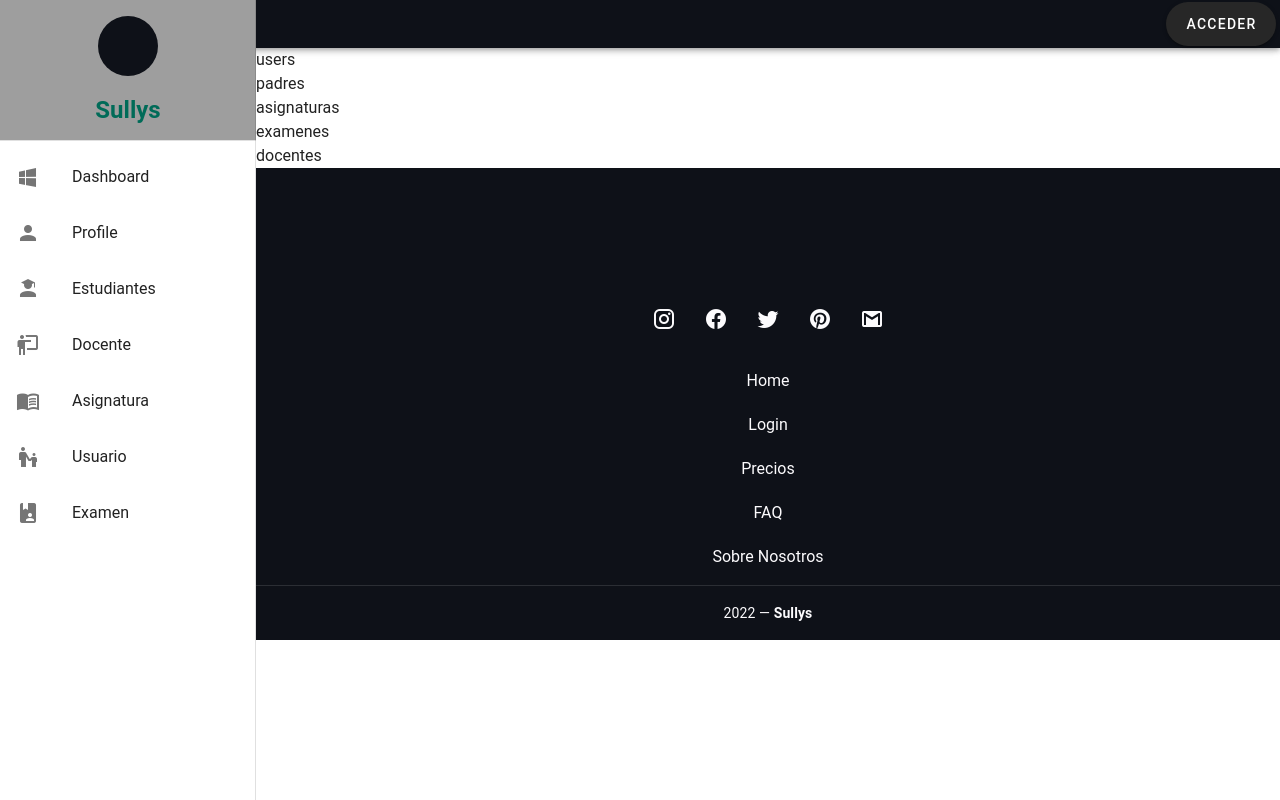
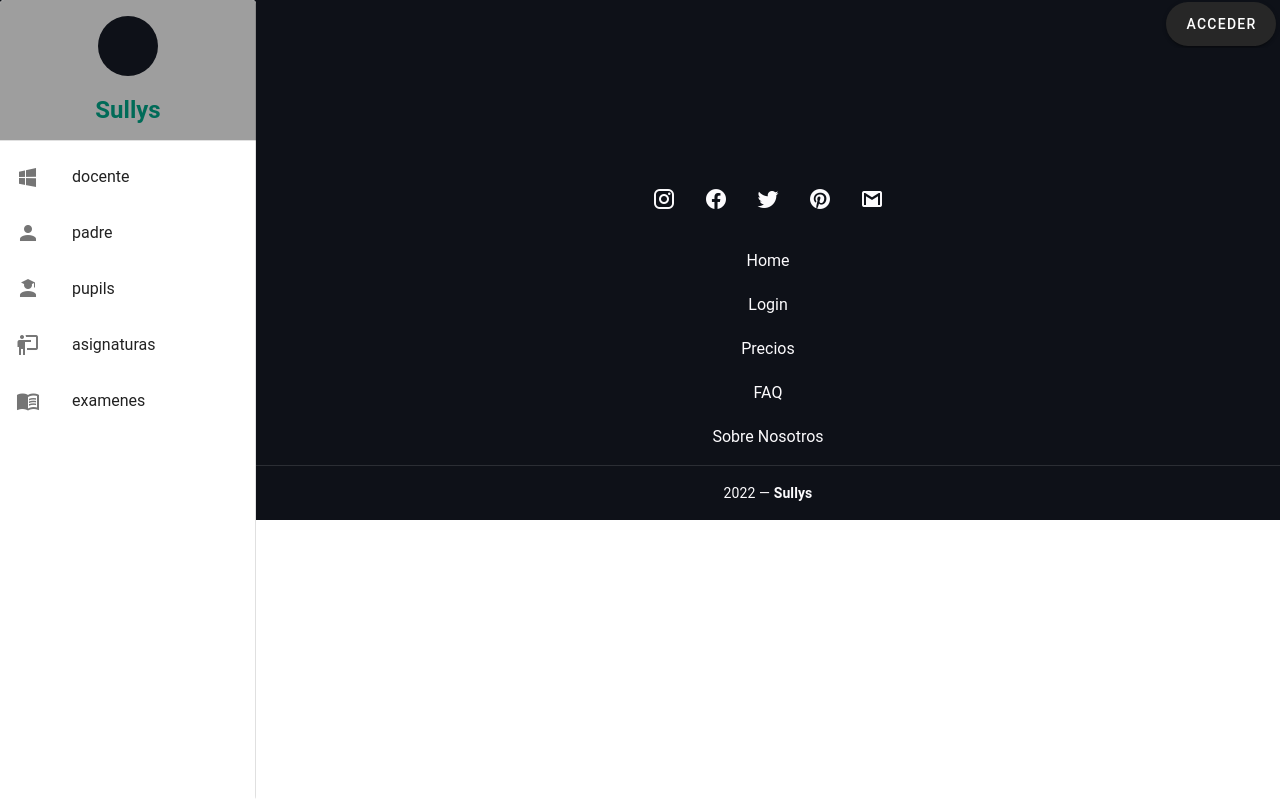
Before and after one commit to aimara-marrero/sullys-frontend, a Vue app: page /dashboard in a window 1280 px wide. Built offline with nearby package versions, Linux system fonts and the light colour scheme; no server answers; grey boxes are pictures that could not be loaded; a web font is replaced by a local one.

Commit message:
Dashboard preliminar version of showing components

```diff
--- /dev/null
+++ b/src/components/PupilsComponent.vue
@@ -0,0 +1,146 @@
+
+<template>
+    <div>
+      <v-data-table
+        :headers="headers"
+        :items="desserts"
+        :sort-by.sync="sortBy"
+        :sort-desc.sync="sortDesc"
+        class="elevation-1"
+      ></v-data-table>
+      <div class="text-center pt-2">
+        <v-btn
+          color="primary"
+          class="mr-2"
+          @click="toggleOrder"
+        >
+          Toggle sort order
+        </v-btn>
+        <v-btn
+          color="primary"
+          @click="nextSort"
+        >
+          Sort next column
+        </v-btn>
+      </div>
+    </div>
+  </template>
+
+<script>
+  export default {
+    data () {
+      return {
+        sortBy: 'fat',
+        sortDesc: false,
+        headers: [
+          {
+            text: 'Dessert (100g serving)',
+            align: 'start',
+            value: 'name',
+          },
+          { text: 'Calories', value: 'calories' },
+          { text: 'Fat (g)', value: 'fat' },
+          { text: 'Carbs (g)', value: 'carbs' },
+          { text: 'Protein (g)', value: 'protein' },
+          { text: 'Iron (%)', value: 'iron' },
+        ],
+        desserts: [
+          {
+            name: 'Frozen Yogurt',
+            calories: 159,
+            fat: 6.0,
+            carbs: 24,
+            protein: 4.0,
+            iron: '1%',
+          },
+          {
+            name: 'Ice cream sandwich',
+            calories: 237,
+            fat: 9.0,
+            carbs: 37,
+            protein: 4.3,
+            iron: '1%',
+          },
+          {
+            name: 'Eclair',
+            calories: 262,
+            fat: 16.0,
+            carbs: 23,
+            protein: 6.0,
+            iron: '7%',
+          },
+          {
+            name: 'Cupcake',
+            calories: 305,
+            fat: 3.7,
+            carbs: 67,
+            protein: 4.3,
+            iron: '8%',
+          },
+          {
+            name: 'Gingerbread',
+            calories: 356,
+            fat: 16.0,
+            carbs: 49,
+            protein: 3.9,
+            iron: '16%',
+          },
+          {
+            name: 'Jelly bean',
+            calories: 375,
+            fat: 0.0,
+            carbs: 94,
+            protein: 0.0,
+            iron: '0%',
+          },
+          {
+            name: 'Lollipop',
+            calories: 392,
+            fat: 0.2,
+            carbs: 98,
+            protein: 0,
+            iron: '2%',
+          },
+          {
+            name: 'Honeycomb',
+            calories: 408,
+            fat: 3.2,
+            carbs: 87,
+            protein: 6.5,
+            iron: '45%',
+          },
+          {
+            name: 'Donut',
+            calories: 452,
+            fat: 25.0,
+            carbs: 51,
+            protein: 4.9,
+            iron: '22%',
+          },
+          {
+            name: 'KitKat',
+            calories: 518,
+            fat: 26.0,
+            carbs: 65,
+            protein: 7,
+            iron: '6%',
+          },
+        ],
+      }
+    },
+    methods: {
+      toggleOrder () {
+        this.sortDesc = !this.sortDesc
+      },
+      nextSort () {
+        let index = this.headers.findIndex(h => h.value === this.sortBy)
+        index = (index + 1) % this.headers.length
+        this.sortBy = this.headers[index].value
+      },
+    },
+  }
+</script>
+
+<style lang="scss" scoped>
+
+</style>
--- a/src/components/SidebarComponent.vue
+++ b/src/components/SidebarComponent.vue
@@ -19,6 +19,7 @@
           <h2 class="green--text">Sullys</h2>
         </div>
       </v-img>
+
       <v-divider></v-divider>
       <v-list>
         <v-list-item v-for="[icon, text] in links" :key="icon" link>
--- a/src/views/AboutView.vue
+++ b/src/views/AboutView.vue
@@ -7,7 +7,7 @@
             <v-card-text>
               <v-row justify="space-around" class="mb-6 mt-6">
                 <v-img
-                  src="../assets/images/mision.png"
+                  src="../assets/images/meta.png"
                   alt="John"
                   max-height="100"
                   max-width="100"
--- a/src/views/DashboardView.vue
+++ b/src/views/DashboardView.vue
@@ -1,31 +1,148 @@
 <template>
-    <div>
-      <SidebarComponent />
-      <div>users</div>
-      <div>padres</div>
-      <div>asignaturas</div>
-      <div>examenes</div>
-      <div>docentes</div>
+  <div>
+  <v-card>
+  <!--<v-navigation-drawer v-model="drawer"
+      :mini-variant.sync="mini"
+      permanent>-->
+  <v-navigation-drawer app>
+    <v-img
+      height="140"
+      class="pa-4"
+      src="https://img.freepik.com/vector-gratis/fondo-educacion-estilo-doodle_53876-115365.jpg?w=2000&t=st=1670449304~exp=1670449904~hmac=4e6a744fc096d8546ea0d4f691ce58d2c3483e71ccac416215af669f8e2f57e8"
+    >
+      <div class="text-center">
+        <v-avatar class="mb-4" color="black" size="60">
+          <v-img
+            max-height="100" max-width="100"
+            aspect-ratio="50"
+            src="../assets/images/logo.png"
 
-    </div>
-  </template>
+            ></v-img>
+        </v-avatar>
+        <h2 class="green--text">Sullys</h2>
+      </div>
+    </v-img>
+    <!--<v-btn
+          icon
+          @click.stop="mini = !mini"
+        ></v-btn>-->
+    <v-divider></v-divider>
+    <v-list>
+      <v-list-item  @click="test3()" link>
+        <v-list-item-icon>
+          <v-icon>mdi-microsoft-windows</v-icon>
+        </v-list-item-icon>
+        <v-list-item-content>
+          <v-list-item-title>docente</v-list-item-title>
+        </v-list-item-content>
+      </v-list-item>
+      <v-list-item  @click="test4()" link>
+        <v-list-item-icon>
+          <v-icon>mdi-account</v-icon>
+        </v-list-item-icon>
+        <v-list-item-content>
+          <v-list-item-title >padre</v-list-item-title>
+        </v-list-item-content>
+      </v-list-item>
+      <v-list-item @click="test2()" link>
+        <v-list-item-icon>
+          <v-icon>mdi-account-school</v-icon>
+        </v-list-item-icon>
+        <v-list-item-content>
+          <v-list-item-title>pupils</v-list-item-title>
+        </v-list-item-content>
+      </v-list-item>
+      <v-list-item @click="test2()" link>
+        <v-list-item-icon>
+          <v-icon>mdi-human-male-board</v-icon>
+        </v-list-item-icon>
+        <v-list-item-content>
+          <v-list-item-title>asignaturas</v-list-item-title>
+        </v-list-item-content>
+      </v-list-item>
+      <v-list-item @click="test2()" link>
+        <v-list-item-icon>
+          <v-icon>mdi-book-open-variant</v-icon>
+        </v-list-item-icon>
+        <v-list-item-content>
+          <v-list-item-title>examenes</v-list-item-title>
+        </v-list-item-content>
+      </v-list-item>
+    </v-list>
+  </v-navigation-drawer>
+</v-card>
+<PupilComponent v-if="test.docente"><v-icon >mdi-microsoft-windows</v-icon>docentes</PupilComponent>
+<div  v-if="test.padre">padres</div>
+<div v-if="test.pupils">pupils</div>
+<div v-if="test.asignaturas">cursos</div>
+<div v-if="test.examenes">asignaturas</div>
+</div>
+</template>
 
   <script>
-  import SidebarComponent from "../components/SidebarComponent.vue";
+
   import API from '../services/api.js';
+  import PupilComponent from '../components/PupilsComponent.vue';
 
   export default {
+    components:{
+      PupilComponent
+
+    },
     data() {
         return {
             users: [],
+            /*links: [
+          ["mdi-microsoft-windows", "Dashboard"],
+          ["mdi-account", "Profile"],
+          ["mdi-account-school", "Estudiantes"],
+          ["mdi-human-male-board", "Docente"],
+          ["mdi-book-open-variant", "Asignatura"],
+          ["mdi-human-male-child", "Usuario"],
+          ["mdi-book-account", "Examen"]
+
+
+        ],*/
+        //drawer: true,
+        //mini: true,
+        test: {
+          docente:false,
+          padre:false,
+          pupils:false,
+          asignaturas:false,
+          examenes:false,
+          curso:false,
+        }
+
+
 
         }
     },
-    name: "Sidebar",
+    methods:{
+      test2(){
+        console.log("hola")
+      },
+      test3(){
 
-    components: {
-        SidebarComponent,
+        this.test.docente=true
+        this.test.padre=false
+        this.test.pupils=false
+        this.test.asignaturas=false
+        this.test.examenes=false
+        this.test.curso=false
+      },
+      test4(){
+
+        this.test.padre=true
+        this.test.docente=false
+        this.test.pupils=false
+        this.test.asignaturas=false
+        this.test.examenes=false
+        this.test.curso=false
+      },
     },
+
+
 
 
     async created() {
```
